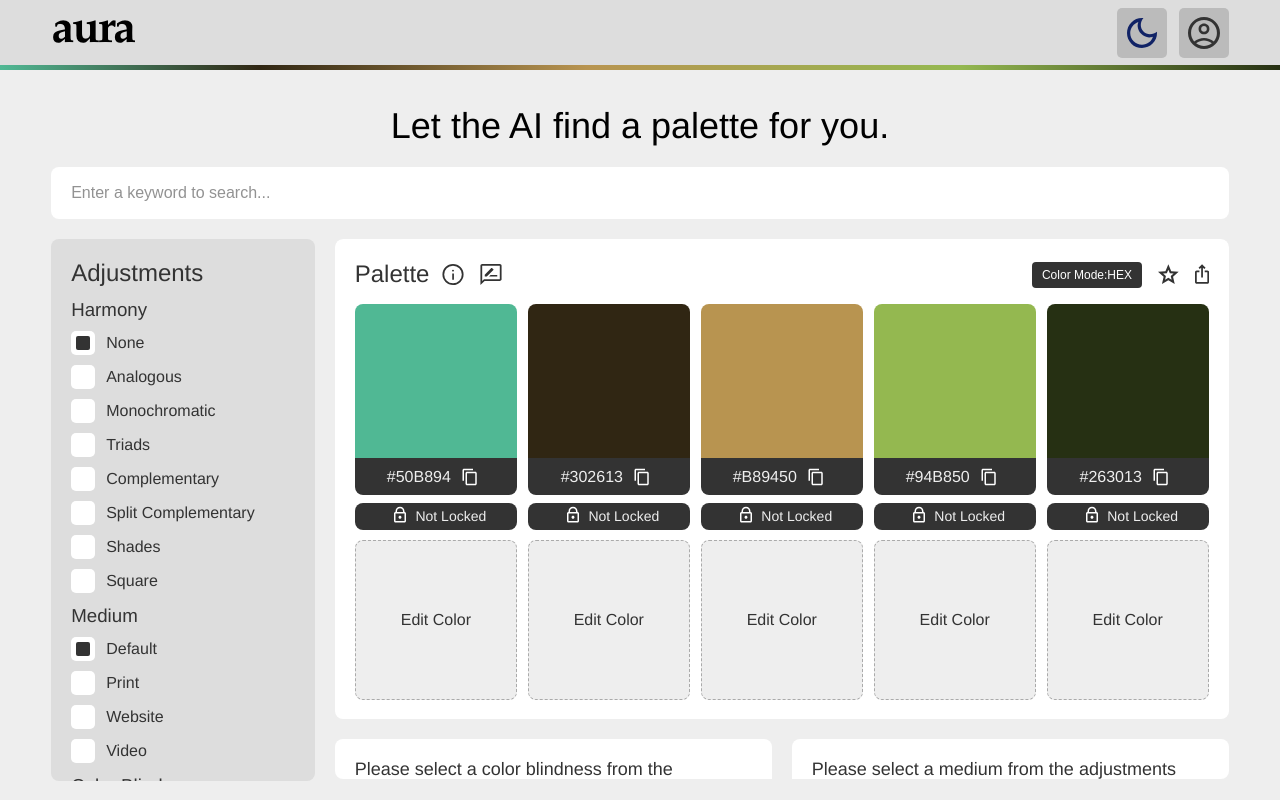
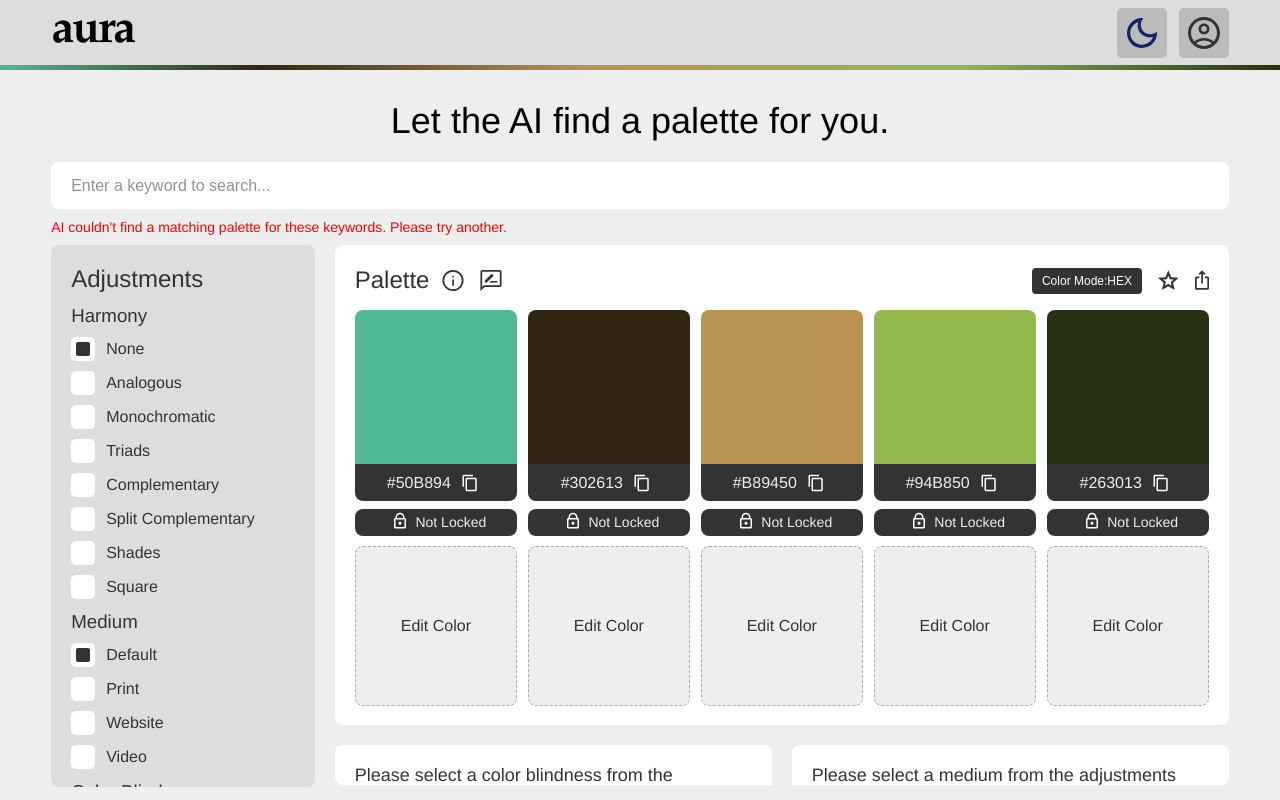
Before and after one commit to solomonNSI/AuraPalette, a React app in the folder aura-palette/: page / in a window 1280 px wide. Built offline with nearby package versions, Linux system fonts and the light colour scheme.

Commit message:
Error UI

```diff
--- a/aura-palette/src/Views/AppView/App.js
+++ b/aura-palette/src/Views/AppView/App.js
@@ -15,6 +15,7 @@ import {
   getTriadsPalette,
   getEditedPalette,
 } from "../../Helpers/Harmony";
+import { json } from "react-router-dom";
 
   var titles = ["Find a palette for everything.",
                 "Let the AI find a palette for you.",
@@ -41,7 +42,7 @@ function App({ DarkMode, setIsDarkMode }) {
   const [colorBlindness, setColorBlindness] = useState("None");
   const [medium, setMedium] = useState("Default");
   const [adjustmentsEnabled, setAdjustmentsEnabled] = useState(false);
-
+  const[invalidQueryAlert, setInvalidQueryAlert] = useState(true);
 
   function showAdjustments() {
     if(adjustmentsEnabled)
@@ -86,9 +87,12 @@ function App({ DarkMode, setIsDarkMode }) {
         }
       }
       else
-      //if(jsonResponse['err_msg'] == INVALID)
-      //show error popup display
+      if(jsonResponse['err_msg'] == "INVALID_QUERY")
+      {
+        setInvalidQueryAlert(true)
         console.log(jsonResponse)
+      }
+
     };
     xmlhttp.send(qInfo)
 
@@ -173,6 +177,7 @@ function App({ DarkMode, setIsDarkMode }) {
   }
 
   const handleKeyDown = (event) => {
+    setInvalidQueryAlert(false)
     if (event.key === 'Enter') {
       sendQuery();
     }
@@ -255,6 +260,8 @@ function App({ DarkMode, setIsDarkMode }) {
           <S.Search className = {DarkMode}>
             <SearchIcon />
           </S.Search>
+
+          <p className="errmsg" style = {{display: invalidQueryAlert ? "flex" : "none" }}>AI couldn't find a matching palette for these keywords. Please try another.</p>
         <S.TopKeywords>
           <S.TopSearch style={{ fontWeight: "500" }}>Top Searches</S.TopSearch>
           <S.TopSearch>water</S.TopSearch>
--- a/aura-palette/src/Views/AppView/style.js
+++ b/aura-palette/src/Views/AppView/style.js
@@ -18,6 +18,18 @@ export const Content = styled.div`
   display: flex;
   flex-direction: column;
   width: calc(100%-130px);
+
+  .errmsg {
+    margin: 10px 4% 0 4%;
+    width: 92%;
+    font-size: 14px;
+    color: red;
+
+    @media screen and (max-width: 900px) {
+      font-size: 10px;
+    }
+
+  }
 
   &.dark {
     background-color: #222222;
@@ -50,7 +62,7 @@ export const GradientLine = styled.div`
 `;
 
 export const Title = styled.div`
-  padding-top: ${NAVBAR_HEIGHT + 30}px;
+  padding-top: ${NAVBAR_HEIGHT + 25}px;
   text-align: center;
   margin: 10px 65px 0px 65px;
   font-size: 36px;
@@ -67,11 +79,11 @@ export const Title = styled.div`
   }
 
   @media screen and (max-width: 900px) {
-    font-size: 24px;
+    font-size: 22px;
   }
 
   @media screen and (max-width: 600px) {
-    font-size: 20px;
+    font-size: 18px;
     padding-top: 90px;
   }
 
@@ -85,7 +97,7 @@ export const SearchBar = styled.input`
   position: relative;
   top: 0px;
   left: 0px;
-  height: 50px;
+  height: 45px;
   font-size: 16px;
   border: none;
   border-radius: 8px;
@@ -141,7 +153,7 @@ export const TopSearch = styled.div`
 export const PaletteContainer = styled.div`
   display: flex;
   height: 600px;
-  margin-top: 20px;
+  margin-top: 10px;
 
   @media screen and (max-width: 900px) {
     height: fit-content;
--- a/aura-palette/src/Views/LoginView/Login.js
+++ b/aura-palette/src/Views/LoginView/Login.js
@@ -7,6 +7,17 @@ import { useState } from 'react';
 const Login = ({DarkMode, setIsDarkMode}) => {
   const[email,setEmail] = useState("");
   const[password,setPassword] = useState("");
+  const[passwordAlert, setPasswordAlert] = useState(false);
+  const[emailAlert, setEmailAlert] = useState(false);
+
+  const handleKeyDownEmail = (event) => {
+    setEmailAlert(false)
+  };
+
+  const handleKeyDownPassword = (event) => {
+    setPasswordAlert(false)
+  };
+
 
   function sendLoginInfo(){
     var xmlhttp = new XMLHttpRequest();   // new HttpRequest instance
@@ -28,6 +39,13 @@ const Login = ({DarkMode, setIsDarkMode}) => {
         }
       }
       else{
+        if(jsonResponse['err_msg'] == "INVALID_PASSWORD"){
+          setPasswordAlert(true);
+        }
+
+        if(jsonResponse['err_msg'] == "EMAIL_NOT_FOUND"){
+          setEmailAlert(true);
+        }
         // ERROR WAS RAISED
         console.log(jsonResponse)
       }
@@ -45,9 +63,10 @@ const Login = ({DarkMode, setIsDarkMode}) => {
         <S.LoginInside>
           <S.Title className = {DarkMode}>Login to Aura.</S.Title>
 
-          <input type="email" placeholder="E-Mail" className = {DarkMode} onChange={(e) => setEmail(e.target.value)}></input>
-          <input type="password" placeholder="Password" className = {DarkMode} onChange={(e) => setPassword(e.target.value)}></input>
-
+          <input type="email" placeholder="E-Mail" className = {DarkMode} onChange={(e) => setEmail(e.target.value)} onKeyDown={handleKeyDownEmail}></input>
+          <p className="errmsg" style = {{display: emailAlert ? "flex" : "none" }}>E-mail address not found.</p>
+          <input type="password" placeholder="Password" className = {DarkMode} onChange={(e) => setPassword(e.target.value)} onKeyDown={handleKeyDownPassword}></input>
+          <p  className="errmsg" style = {{display: passwordAlert ? "flex" : "none" }}>Incorrect password, try again.</p>
           <button className={`loginButton ${DarkMode}`} onClick={() => sendLoginInfo()}>Login</button>
           <button className={`signUpButton ${DarkMode}`} onClick={() => navigate("/signup")}>
             Don't have an account? <strong>Sign Up {">"}</strong>
--- a/aura-palette/src/Views/LoginView/style.js
+++ b/aura-palette/src/Views/LoginView/style.js
@@ -39,6 +39,14 @@ export const LoginInside = styled.div`
   height: auto;
   border-radius: 8px;
   padding: 60px 0px;
+
+  .errmsg {
+    margin-bottom: 0;
+    margin-left: 10px;
+    width: 100%;
+    font-size: 16px;
+    color: red;
+  }
 
   input {
     background-color: #ffffff;
--- a/aura-palette/src/Views/SignUpView/SignUp.js
+++ b/aura-palette/src/Views/SignUpView/SignUp.js
@@ -10,6 +10,16 @@ const SignUp = ({ DarkMode, setIsDarkMode }) => {
   const[email,setEmail] = useState("");
   const[password,setPassword] = useState("");
   const[passwordConfirmation,setPasswordConfirmation] = useState("");
+  const[shortPasswordAlert, setShortPasswordAlert] = useState(true);
+  const[samePasswordAlert, setSamePasswordAlert] = useState(true);
+
+  const handleKeyDownShortPassword = (event) => {
+    setShortPasswordAlert(false)
+  };
+
+  const handleKeyDownSamePassword = (event) => {
+    setSamePasswordAlert(false)
+  };
 
   function sendRegisterInfo(){
     var xmlhttp = new XMLHttpRequest();   // new HttpRequest instance
@@ -33,14 +43,15 @@ const SignUp = ({ DarkMode, setIsDarkMode }) => {
         console.log(jsonResponse)
       }
     };
-    if(password.length >= 8){
+    if(password.length >= 6){
       if(password === passwordConfirmation)
         xmlhttp.send(registerInfo)
       else
-        console.log("Passwords must match")
+        setSamePasswordAlert(true)
+
     }
     else
-      console.log("Password must have at least 6 characters")
+      setShortPasswordAlert(true)
   }
 
 
@@ -53,8 +64,10 @@ const SignUp = ({ DarkMode, setIsDarkMode }) => {
           <S.Title className = {DarkMode}>Sign Up to Aura.</S.Title>
           <input id="name" type="text" className = {DarkMode} placeholder="Name" onChange={(e) => setName(e.target.value)}></input>
           <input id="email" type="email" className = {DarkMode} placeholder="E-Mail" onChange={(e) => setEmail(e.target.value)}></input>
-          <input id="password" type="password" className = {DarkMode} placeholder="Password" onChange={(e) => setPassword(e.target.value)}></input>
-          <input type="password" className = {DarkMode} placeholder="Confirm Password" onChange={(e) => setPasswordConfirmation(e.target.value)}></input>
+          <input id="password" type="password" className = {DarkMode} placeholder="Password" onChange={(e) => setPassword(e.target.value)} onKeyDown={handleKeyDownShortPassword}></input>
+          <p className="errmsg" style = {{display: shortPasswordAlert ? "flex" : "none" }}>Password must have at least 6 characters.</p>
+          <input type="password" className = {DarkMode} placeholder="Confirm Password" onChange={(e) => setPasswordConfirmation(e.target.value)} onKeyDown={handleKeyDownSamePassword}></input>
+          <p className="errmsg" style = {{display: samePasswordAlert ? "flex" : "none" }}>Passwords must match.</p>
 
           <button className={`signUpButton ${DarkMode}`} onClick={() => sendRegisterInfo()}>Sign Up</button>
           <button className={`loginButton ${DarkMode}`} onClick={() => navigate("/login")}>
--- a/aura-palette/src/Views/SignUpView/style.js
+++ b/aura-palette/src/Views/SignUpView/style.js
@@ -40,6 +40,14 @@ export const SignUpInside = styled.div`
   height: auto;
   border-radius: 8px;
   padding: 80px 0px;
+
+  .errmsg {
+    margin-bottom: 0;
+    margin-left: 10px;
+    width: 100%;
+    font-size: 16px;
+    color: red;
+  }
 
   input {
     background-color: #ffffff;
```
